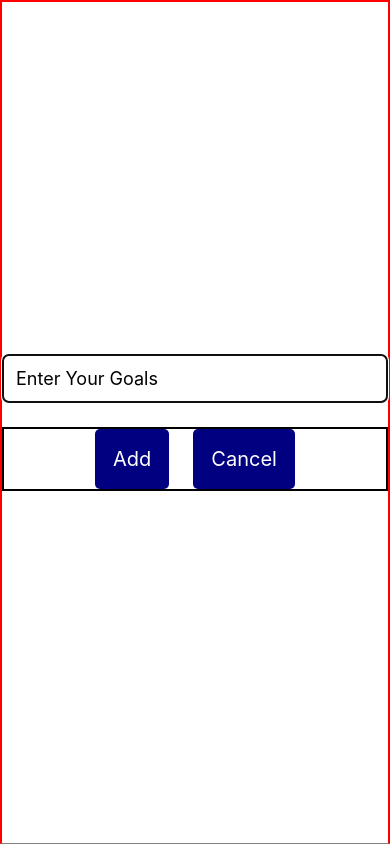
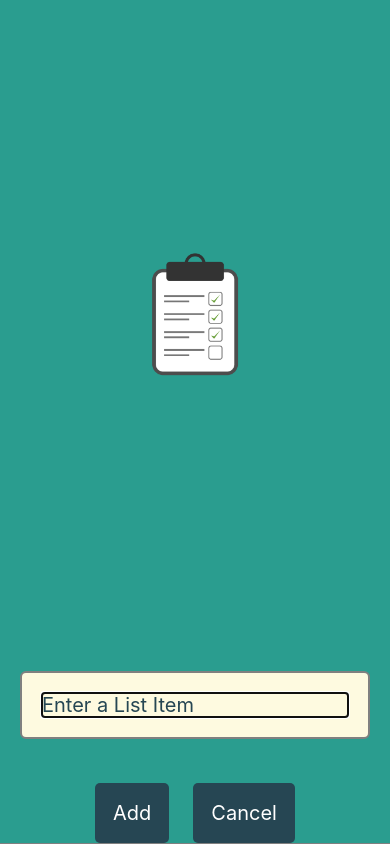
Before and after one commit to shahbaz4783/EZLists, a React Native app: screen / in a window 390 px wide. Both pictures are taken after a click on the button "ADD AN ITEM". Built offline with nearby package versions, Linux system fonts and the light colour scheme.

Commit message:
improve modal ui

```diff
--- a/components/InputContainer.js
+++ b/components/InputContainer.js
@@ -6,6 +6,7 @@ import {
 	TextInput,
 	TouchableOpacity,
 	Modal,
+	Image,
 } from 'react-native';
 
 export const InputContainer = ({ onButtonPress, visible, onCancel }) => {
@@ -23,10 +24,12 @@ export const InputContainer = ({ onButtonPress, visible, onCancel }) => {
 	return (
 		<Modal visible={visible} animationType='slide'>
 			<View style={styles.inputContainer}>
-				<View>
+				<Image style={styles.image} source={require('../assets/list.png')} />
+				<View style={styles.inputWrapper}>
 					<TextInput
 						style={styles.input}
-						placeholder='Enter Your Goals'
+						placeholder='Enter a List Item'
+						placeholderTextColor='#264653'
 						onChangeText={inputHandler}
 						value={enteredText}
 					/>
@@ -50,20 +53,28 @@ const styles = StyleSheet.create({
 		flex: 2,
 		borderBottomWidth: 1,
 		borderBottomColor: 'grey',
+		justifyContent: 'center',
+		backgroundColor: '#2a9d8f',
+	},
+	inputWrapper: {
+		color: 'white',
+		backgroundColor: '#fefae0',
 		borderWidth: 2,
-		borderColor: 'red',
-		justifyContent: 'center',
+		borderColor: 'grey',
+		padding: 20,
+		borderRadius: 6,
+		margin: 20,
 	},
 	input: {
-		flex: 1,
-		borderWidth: 2,
-		borderColor: 'grey',
-		padding: 12,
-		fontSize: 18,
-		borderRadius: 6,
+		fontSize: 20,
+	},
+	image: {
+		width: 150,
+		height: 150,
+		margin: 'auto',
 	},
 	customButton: {
-		backgroundColor: 'navy',
+		backgroundColor: '#264653',
 		padding: 10,
 		borderRadius: 5,
 	},
@@ -73,8 +84,6 @@ const styles = StyleSheet.create({
 		fontSize: 20,
 	},
 	buttonContainer: {
-		borderWidth: 2,
-		borderColor: 'black',
 		flexDirection: 'row',
 		justifyContent: 'center',
 		gap: 24,
```
Also changed, not shown: assets/list.png (added).
